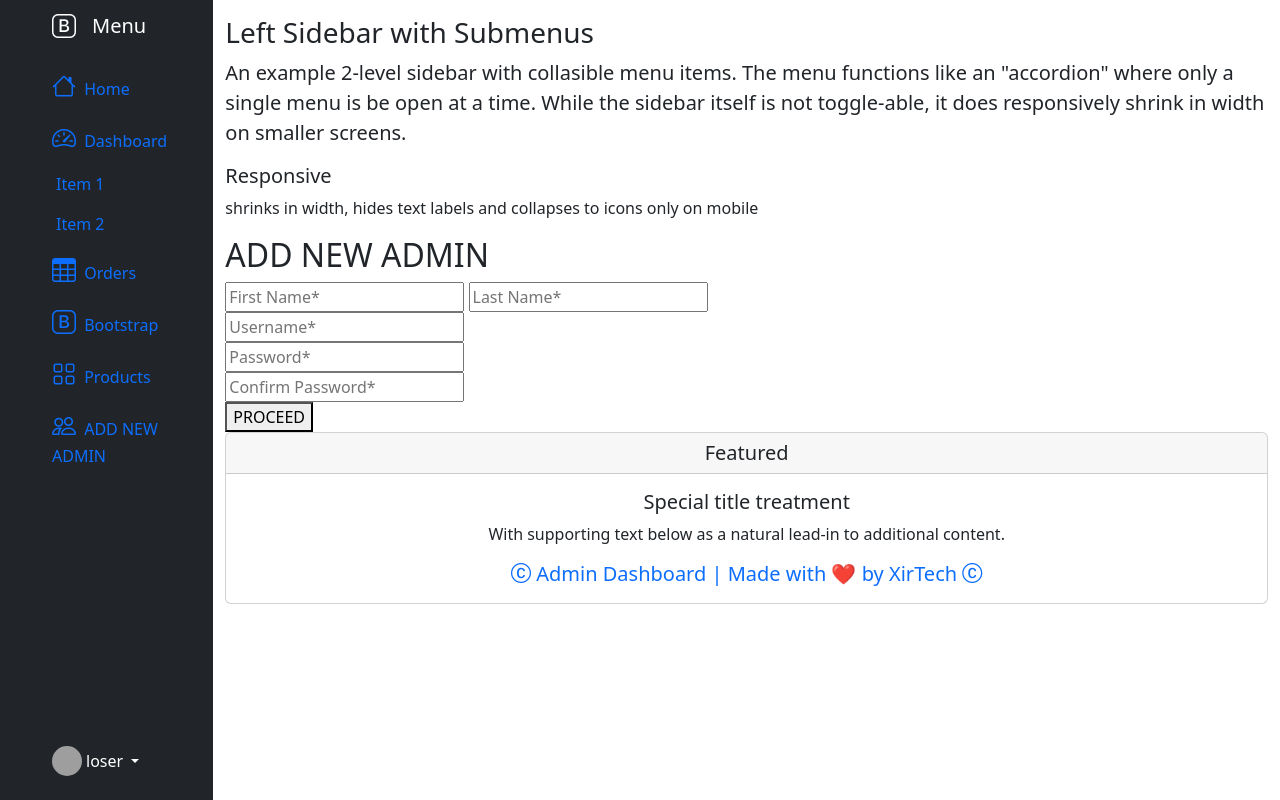
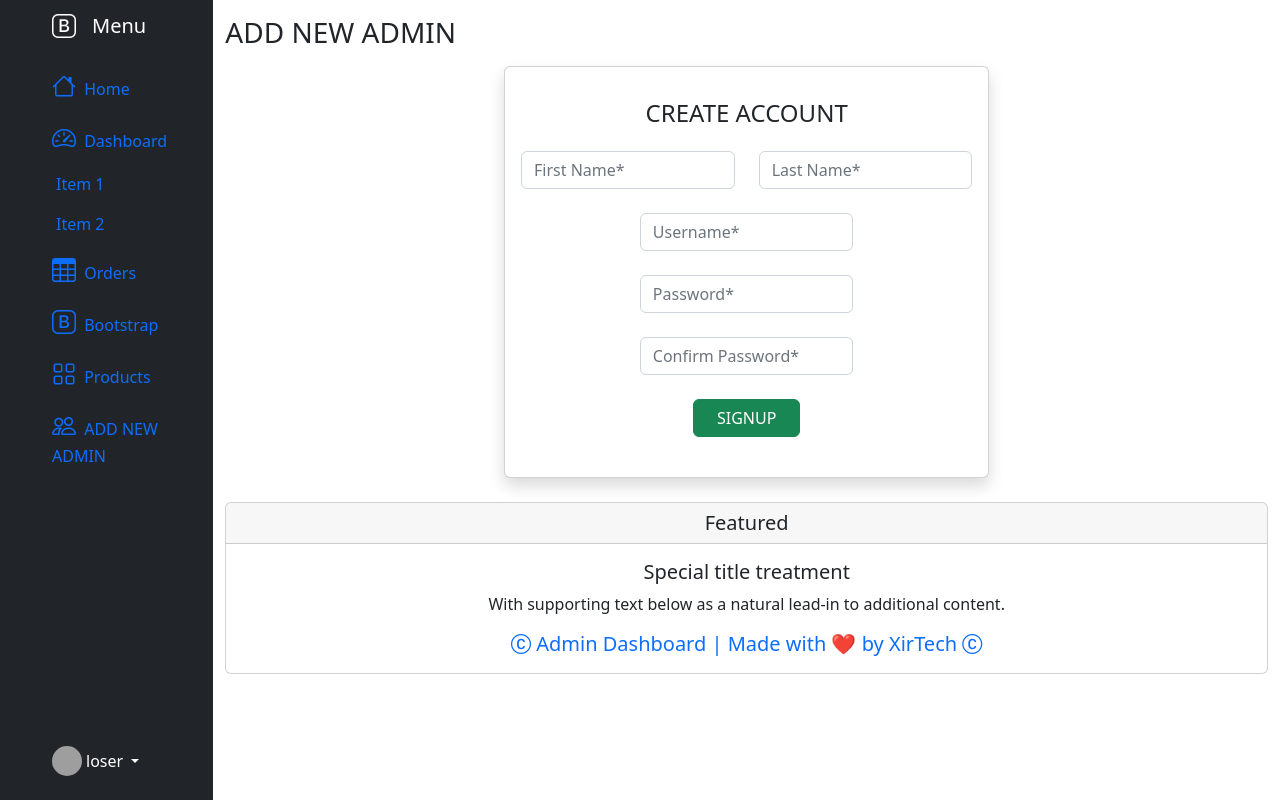
Before and after one commit to TrixDiaz/Admin_Dashboard, a PHP site: page /admin/signup.php in a window 1280 px wide. Run offline with PHP 8.4, Linux system fonts and the light colour scheme; the visitor is signed in with stand-in values (Sample User, id 1); grey boxes are pictures that could not be loaded.

Commit message:
fix signup

```diff
--- a/admin/signup.php
+++ b/admin/signup.php
@@ -7,35 +7,43 @@ require '../assets/partials/_admin-check.php';
 
 <!-- sidebar main content  -->
 <div class="col py-3">
-            <h3>Left Sidebar with Submenus</h3>
-            <p class="lead">
-                An example 2-level sidebar with collasible menu items. The menu functions like an "accordion" where only a single
-                menu is be open at a time. While the sidebar itself is not toggle-able, it does responsively shrink in width on smaller screens.</p>
-            <ul class="list-unstyled">
-                <li><h5>Responsive</h5> shrinks in width, hides text labels and collapses to icons only on mobile</li>
-            </ul>
+            <h3 class="mb-3">ADD NEW ADMIN</h3>
+<section  id="add-admin">
+        <div class="container-fluid ">
+                <div class="container w-50" id="signupForm">
+                    <form action="../assets/partials/_handleSignup.php" method="POST">
+                    <div class="card shadow mb-4">
+                                <div class="card-body" align="center">
+                                    <div class="h4 py-3">CREATE ACCOUNT</div>
+                                    <div class="row d-flex justify-content-around">
+                                            <div class="col-auto col-sm-12 col-md-8 col-xl-6 mx-sm-0 mb-4">
+                                                <input type="text" class="form-control" name="fisrtName" placeholder="First Name*">
+                                            </div>
+                                            <div class="col-auto col-sm-12 col-md-8 col-xl-6 mx-sm-0 mb-4">
+                                                <input type="text" class="form-control" name="lastName" placeholder="Last Name*">
+                                            </div>
 
-<section id="add-admin">
-                <div>
-                    <div id="signupForm">
-                        <h2>ADD NEW ADMIN</h2>
-                        <form action="../assets/partials/_handleSignup.php" method="POST">
-                            <div>
-                                <input type="text" name="firstName" placeholder="First Name*">
-                                <input type="text" name="lastName" placeholder="Last Name*" required>
+                                            <div class="col-auto col-sm-12 col-md-8 col-xl-6 mx-sm-4 mb-4">
+                                                <input type="text" class="form-control" name="username" placeholder="Username*">
                                             </div>
-                            <div>
-                                <input type="text" name="username" placeholder="Username*" required>
-                            </div>
-                            <div>
-                                <input id="password" type="password" name="password" placeholder="Password*" required>
+
+                                            <div class="col-auto col-sm-12 col-md-8 col-xl-6 mx-sm-4 mb-4">
+                                                <input type="password" class="form-control" name="password" placeholder="Password*">
                                                 <span id="passwordErr" class="error"></span>
                                             </div>
-                            <div>
-                                <input id="confPassword" type="password" name="confPassword" placeholder="Confirm Password*" required>
-                                <span id="confPassErr" class="error"></span>
+
+                                            <div class="col-auto col-sm-12 col-md-8 col-xl-6 mx-sm-4 mb-4">
+                                                <input type="password" class="form-control" name="confirmpassword" placeholder="Confirm Password*">
+                                                <span id="passwordErr" class="error"></span>
                                             </div>
-                            <button id="signup-btn" type="submit" name="signup">PROCEED</button>
+
+                                            <div class="col-auto col-sm-12 col-md-8 col-xl-6 mx-sm-4 mb-4">
+                                            <button id="signup-btn" type="submit" name="signup" class="btn btn-success w-50">SIGNUP</button>
+                                            </div>
+
+                                    </div>
+                                </div>
+                          </div>
                     </form>
                 </div>
         </div>
--- a/assets/partials/_sidebar.php
+++ b/assets/partials/_sidebar.php
@@ -16,6 +16,7 @@
                             <i class="fs-4 bi-house"></i> <span class="ms-1 d-none d-sm-inline">Home</span>
                         </a>
                     </li>
+                    <hr class="dropdown-divider">
                     <li>
                         <a href="#submenu1" data-bs-toggle="collapse" class="nav-link px-0 align-middle">
                             <i class="fs-4 bi-speedometer2"></i> <span class="ms-1 d-none d-sm-inline" id="nav-link">Dashboard</span> </a>
@@ -74,7 +75,6 @@
                         <span class="d-none d-sm-inline mx-1">loser</span>
                     </a>
                     <ul class="dropdown-menu dropdown-menu-dark text-small shadow" aria-labelledby="dropdownUser1">
-                        <li><a class="dropdown-item" href="#">New project...</a></li>
                         <li><a class="dropdown-item" href="#">Settings</a></li>
                         <li><a class="dropdown-item" href="#">Profile</a></li>
                         <li>
```
Lines whose indentation alone changed are shown as unchanged.
